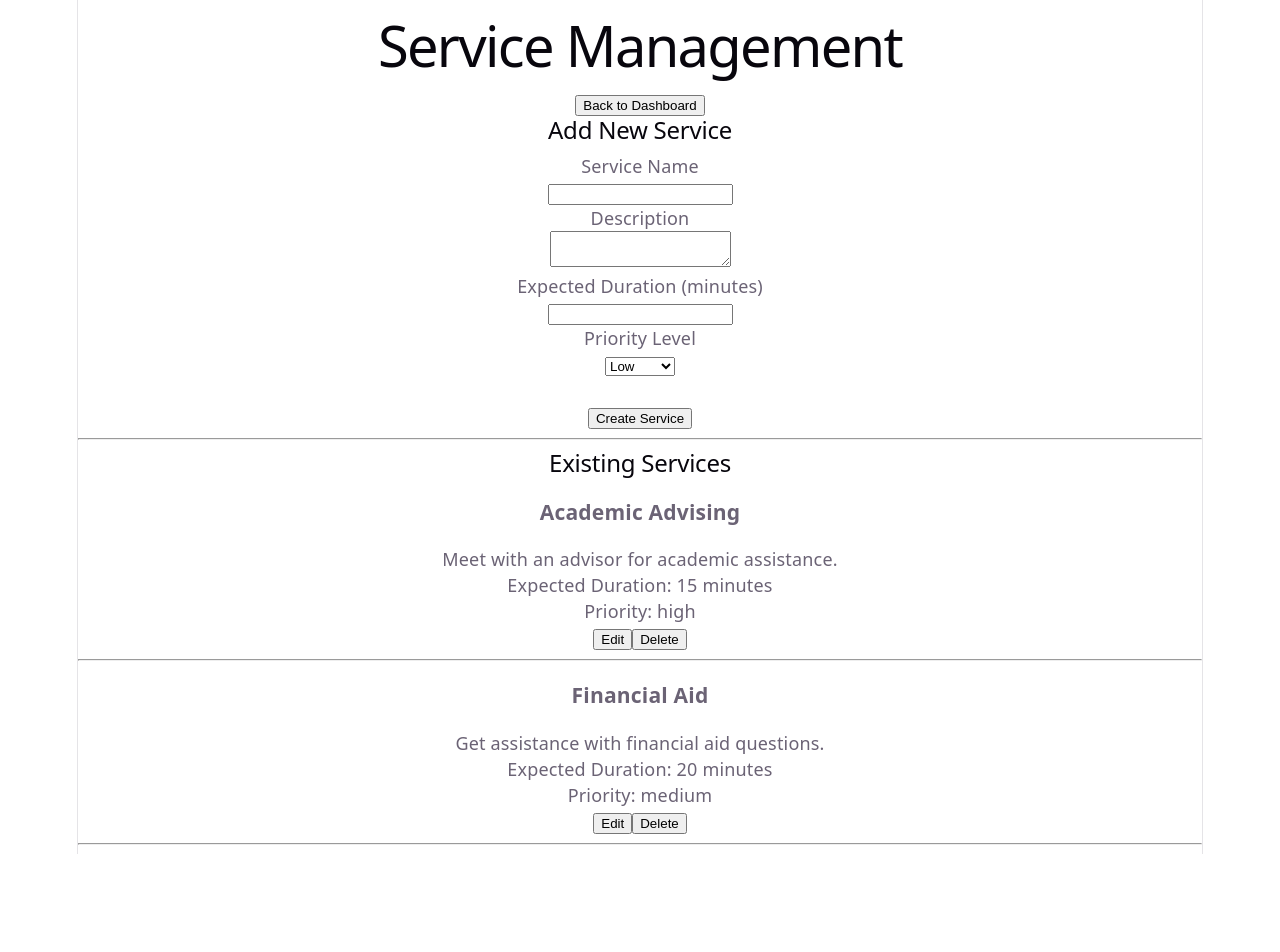
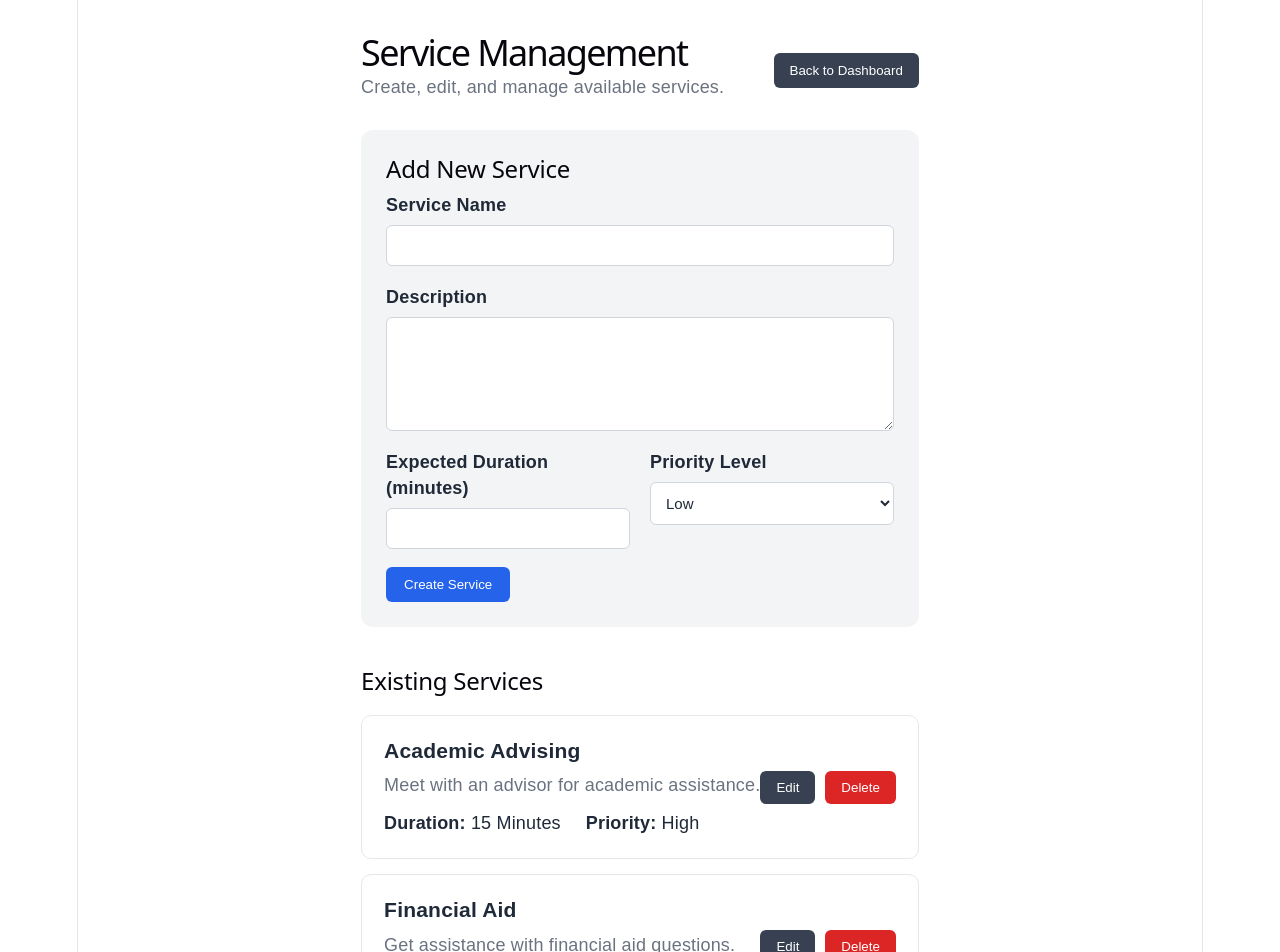
Before and after one commit to chukanwobu/cosc4353group34project, a React (Vite) app: page /admin/services in a window 1280 px wide. Shown: the top 952 px of the page. Before the commit the page ends 854 px from the top, so only its background shows below. Built offline with nearby package versions, Linux system fonts and the light colour scheme.

Commit message:
Style admin dashboard and service management pages

```diff
--- /dev/null
+++ b/src/pages/admin/AdminDashboard.css
@@ -0,0 +1,135 @@
+.admin-dashboard {
+  max-width: 1100px;
+  margin: 0 auto;
+  padding: 40px;
+  font-family: Arial, sans-serif;
+  text-align: left;
+}
+
+.admin-dashboard h1 {
+  font-size: 36px;
+  margin-bottom: 30px;
+  color: #1f2937;
+}
+
+/* Overview */
+
+.overview {
+  margin-bottom: 45px;
+}
+
+.overview h2 {
+  color: #374151;
+}
+
+.overview-cards {
+  display: flex;
+  gap: 20px;
+  margin-top: 15px;
+}
+
+.stat-card {
+  background: #f3f4f6;
+  border-radius: 12px;
+  padding: 25px;
+  min-width: 200px;
+  flex: 1;
+}
+
+.stat-card h3 {
+  margin: 0;
+  color: #6b7280;
+  font-size: 16px;
+}
+
+.stat-card p {
+  font-size: 32px;
+  font-weight: bold;
+  color: #1f2937;
+  margin: 10px 0 0;
+}
+
+/* Services */
+
+.services-section {
+  margin-top: 30px;
+}
+
+.services-header {
+  display: flex;
+  justify-content: space-between;
+  align-items: center;
+  margin-bottom: 20px;
+}
+
+.services-header h2 {
+  margin: 0;
+  color: #374151;
+}
+
+.services-header button {
+  background: #2563eb;
+  color: white;
+  border: none;
+  padding: 10px 18px;
+  border-radius: 6px;
+  cursor: pointer;
+  font-size: 14px;
+}
+
+.services-header button:hover {
+  background: #1d4ed8;
+}
+
+.services-list {
+  display: grid;
+  grid-template-columns: repeat(2, 1fr);
+  gap: 20px;
+}
+
+.service-card {
+  border: 1px solid #e5e7eb;
+  border-radius: 10px;
+  padding: 24px;
+  background: white;
+}
+
+.service-card h3 {
+  margin-top: 0;
+  color: #1f2937;
+}
+
+.service-card p {
+  color: #4b5563;
+  margin: 8px 0;
+}
+
+.service-card button {
+  margin-top: 15px;
+  padding: 9px 16px;
+  border: none;
+  border-radius: 6px;
+  background: #374151;
+  color: white;
+  cursor: pointer;
+}
+
+.service-card button:hover {
+  background: #1f2937;
+}
+
+@media (max-width: 700px) {
+  .overview-cards {
+    flex-direction: column;
+  }
+
+  .services-list {
+    grid-template-columns: 1fr;
+  }
+
+  .services-header {
+    flex-direction: column;
+    align-items: flex-start;
+    gap: 15px;
+  }
+}
--- a/src/pages/admin/AdminDashboard.tsx
+++ b/src/pages/admin/AdminDashboard.tsx
@@ -1,5 +1,6 @@
 import { useState } from 'react'
 import { Link } from 'react-router-dom'
+import './AdminDashboard.css'
 
 const initialServices = [
   {
@@ -47,49 +48,58 @@ function AdminDashboard() {
   ).length
 
   return (
-    <div>
+    <div className="admin-dashboard">
       <h1>Admin Dashboard</h1>
 
-      <div>
+      {/* Overview Section */}
+      <div className="overview">
         <h2>Overview</h2>
 
-        <div>
+        <div className="overview-cards">
+          <div className="stat-card">
             <h3>Open Services</h3>
             <p>{openServices}</p>
           </div>
 
-        <Link to="/admin/services">
-          <button>Manage Services</button>
-        </Link>
-
-        <div>
+          <div className="stat-card">
             <h3>People Waiting</h3>
             <p>{totalWaiting}</p>
           </div>
         </div>
+      </div>
 
+      {/* Services Section */}
+      <div className="services-section">
+        <div className="services-header">
           <h2>Services</h2>
 
+          <Link to="/admin/services">
+            <button>Manage Services</button>
+          </Link>
+        </div>
+
+        <div className="services-list">
           {services.map((service) => (
-        <div key={service.id}>
+            <div className="service-card" key={service.id}>
               <h3>{service.name}</h3>
 
-          <p>Queue Length: {service.queueLength}</p>
+              <p>
+                Queue Status:{' '}
+                <strong>{service.isOpen ? 'Open' : 'Closed'}</strong>
+              </p>
+
+              <p>People Waiting: {service.queueLength}</p>
+
               <p>Estimated Wait: {service.waitTime} minutes</p>
-
-          <p>
-            Status: {service.isOpen ? 'Open' : 'Closed'}
-          </p>
 
               <button onClick={() => toggleQueue(service.id)}>
                 {service.isOpen ? 'Close Queue' : 'Open Queue'}
               </button>
-
-          <hr />
             </div>
           ))}
         </div>
+      </div>
+    </div>
   )
 }
-
 export default AdminDashboard
--- /dev/null
+++ b/src/pages/admin/ServiceManagement.css
@@ -0,0 +1,193 @@
+.service-management {
+  max-width: 1100px;
+  margin: 0 auto;
+  padding: 40px;
+  font-family: Arial, sans-serif;
+  text-align: left;
+  color: #1f2937;
+}
+
+.service-management-header {
+  display: flex;
+  justify-content: space-between;
+  align-items: center;
+  margin-bottom: 30px;
+}
+
+.service-management-header h1 {
+  margin: 0 0 8px;
+  font-size: 36px;
+}
+
+.service-management-header p {
+  margin: 0;
+  color: #6b7280;
+}
+
+.back-button {
+  background: #374151;
+  color: white;
+  border: none;
+  border-radius: 6px;
+  padding: 10px 16px;
+  cursor: pointer;
+}
+
+/* Form */
+
+.service-form-card {
+  background: #f3f4f6;
+  border-radius: 12px;
+  padding: 25px;
+  margin-bottom: 40px;
+}
+
+.service-form-card h2 {
+  margin-top: 0;
+}
+
+.form-group {
+  display: flex;
+  flex-direction: column;
+  flex: 1;
+  margin-bottom: 18px;
+}
+
+.form-group label {
+  font-weight: bold;
+  margin-bottom: 7px;
+}
+
+.form-group input,
+.form-group textarea,
+.form-group select {
+  padding: 11px;
+  border: 1px solid #d1d5db;
+  border-radius: 6px;
+  font-size: 15px;
+  background: white;
+  color: #1f2937;
+}
+
+.form-group textarea {
+  min-height: 90px;
+  resize: vertical;
+}
+
+.form-row {
+  display: flex;
+  gap: 20px;
+}
+
+.form-actions {
+  display: flex;
+  gap: 10px;
+}
+
+.primary-button {
+  background: #2563eb;
+  color: white;
+  border: none;
+  border-radius: 6px;
+  padding: 10px 18px;
+  cursor: pointer;
+}
+
+.primary-button:hover {
+  background: #1d4ed8;
+}
+
+.cancel-button {
+  background: #6b7280;
+  color: white;
+  border: none;
+  border-radius: 6px;
+  padding: 10px 18px;
+  cursor: pointer;
+}
+
+/* Existing Services */
+
+.existing-services h2 {
+  margin-bottom: 20px;
+}
+
+.service-management-list {
+  display: flex;
+  flex-direction: column;
+  gap: 15px;
+}
+
+.management-service-card {
+  border: 1px solid #e5e7eb;
+  border-radius: 10px;
+  padding: 22px;
+  display: flex;
+  justify-content: space-between;
+  align-items: center;
+  background: white;
+}
+
+.management-service-card h3 {
+  margin: 0 0 8px;
+}
+
+.management-service-card p {
+  margin: 0 0 12px;
+  color: #6b7280;
+}
+
+.service-details {
+  display: flex;
+  gap: 25px;
+  text-transform: capitalize;
+}
+
+.service-actions {
+  display: flex;
+  gap: 10px;
+}
+
+.edit-button,
+.delete-button {
+  border: none;
+  border-radius: 6px;
+  padding: 9px 16px;
+  cursor: pointer;
+}
+
+.edit-button {
+  background: #374151;
+  color: white;
+}
+
+.delete-button {
+  background: #dc2626;
+  color: white;
+}
+
+.edit-button:hover {
+  background: #1f2937;
+}
+
+.delete-button:hover {
+  background: #b91c1c;
+}
+
+@media (max-width: 700px) {
+  .service-management-header,
+  .management-service-card,
+  .form-row {
+    flex-direction: column;
+    align-items: stretch;
+  }
+
+  .service-actions {
+    margin-top: 20px;
+  }
+
+  .service-details {
+    flex-direction: column;
+    gap: 5px;
+  }
+}
--- a/src/pages/admin/ServiceManagement.tsx
+++ b/src/pages/admin/ServiceManagement.tsx
@@ -1,5 +1,6 @@
 import { useState } from 'react'
 import { Link } from 'react-router-dom'
+import './ServiceManagement.css'
 
 type Service = {
   id: number
@@ -96,20 +97,27 @@ function ServiceManagement() {
   }
 
   return (
+    <div className="service-management">
+      <div className="service-management-header">
         <div>
           <h1>Service Management</h1>
+          <p>Create, edit, and manage available services.</p>
+        </div>
 
         <Link to="/admin">
-        <button>Back to Dashboard</button>
+          <button className="back-button">Back to Dashboard</button>
         </Link>
+      </div>
 
-      <h2>Add New Service</h2>
+      {/* Add / Edit Service Form */}
+      <div className="service-form-card">
+        <h2>
+          {editingId !== null ? 'Edit Service' : 'Add New Service'}
+        </h2>
 
         <form onSubmit={handleSubmit}>
-        <div>
+          <div className="form-group">
             <label>Service Name</label>
-          <br />
-
             <input
               type="text"
               value={name}
@@ -119,10 +127,8 @@ function ServiceManagement() {
             />
           </div>
 
-        <div>
+          <div className="form-group">
             <label>Description</label>
-          <br />
-
             <textarea
               value={description}
               onChange={(event) => setDescription(event.target.value)}
@@ -130,10 +136,9 @@ function ServiceManagement() {
             />
           </div>
 
-        <div>
+          <div className="form-row">
+            <div className="form-group">
               <label>Expected Duration (minutes)</label>
-          <br />
-
               <input
                 type="number"
                 value={duration}
@@ -143,10 +148,8 @@ function ServiceManagement() {
               />
             </div>
 
-        <div>
+            <div className="form-group">
               <label>Priority Level</label>
-          <br />
-
               <select
                 value={priority}
                 onChange={(event) =>
@@ -160,42 +163,68 @@ function ServiceManagement() {
                 <option value="high">High</option>
               </select>
             </div>
+          </div>
 
-        <br />
-
-        <button type="submit">
+          <div className="form-actions">
+            <button className="primary-button" type="submit">
               {editingId !== null ? 'Update Service' : 'Create Service'}
             </button>
 
             {editingId !== null && (
-          <button type="button" onClick={cancelEdit}>
+              <button
+                className="cancel-button"
+                type="button"
+                onClick={cancelEdit}
+              >
                 Cancel
               </button>
             )}
+          </div>
+        </form>
+      </div>
 
-      </form>
-
-      <hr />
-
+      {/* Existing Services */}
+      <div className="existing-services">
         <h2>Existing Services</h2>
 
+        <div className="service-management-list">
           {services.map((service) => (
-        <div key={service.id}>
+            <div className="management-service-card" key={service.id}>
+              <div className="service-card-content">
                 <h3>{service.name}</h3>
 
                 <p>{service.description}</p>
-          <p>Expected Duration: {service.duration} minutes</p>
-          <p>Priority: {service.priority}</p>
 
-          <button onClick={() => editService(service)}>Edit</button>
+                <div className="service-details">
+                  <span>
+                    <strong>Duration:</strong> {service.duration} minutes
+                  </span>
 
-          <button onClick={() => deleteService(service.id)}>
+                  <span>
+                    <strong>Priority:</strong> {service.priority}
+                  </span>
+                </div>
+              </div>
+
+              <div className="service-actions">
+                <button
+                  className="edit-button"
+                  onClick={() => editService(service)}
+                >
+                  Edit
+                </button>
+
+                <button
+                  className="delete-button"
+                  onClick={() => deleteService(service.id)}
+                >
                   Delete
                 </button>
-
-          <hr />
+              </div>
             </div>
           ))}
+        </div>
+      </div>
     </div>
   )
 }
```
Lines whose indentation alone changed are shown as unchanged.
